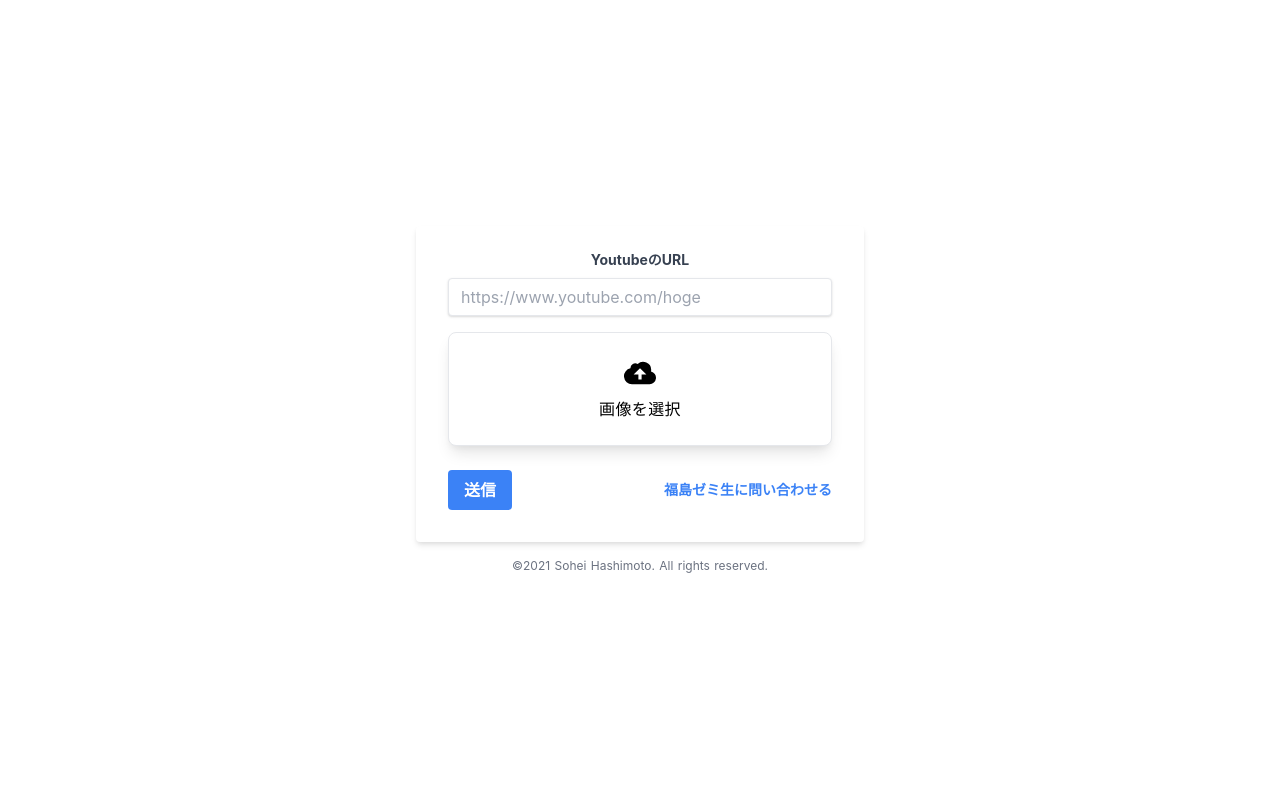
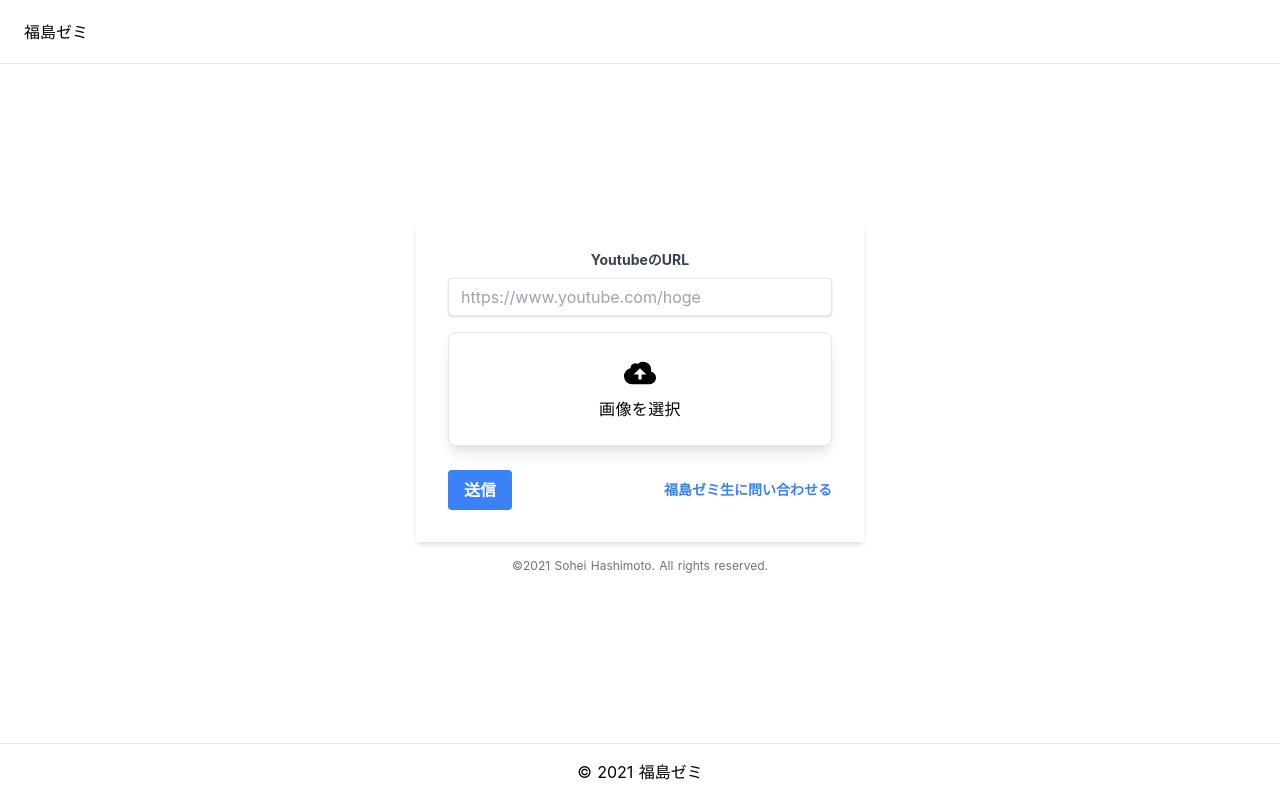
Before and after one commit to sohey-dr/Fukusima_zemi, a Nuxt app: page / in a window 1280 px wide. Built offline with nearby package versions, Linux system fonts and the light colour scheme.

Commit message:
[ADD]headerとfooter

```diff
--- /dev/null
+++ b/components/Footer.vue
@@ -0,0 +1,16 @@
+<template>
+  <div class="footer">
+    <hr>
+    <div class="text-center my-4">
+      © 2021 福島ゼミ
+    </div>
+  </div>
+</template>
+
+<style scoped>
+.footer {
+  width: 100%;
+  position: absolute;
+  bottom: 0;
+}
+</style>
--- /dev/null
+++ b/components/Header.vue
@@ -0,0 +1,20 @@
+<!-- This example requires Tailwind CSS v2.0+ -->
+<template>
+  <div class="flex bg-white border-b border-gray-200 fixed top-0 inset-x-0 z-100 h-16 items-center">
+    <div class="w-full max-w-screen-xl relative mx-auto px-6">
+      <div class="flex items-center -mx-6">
+        <div class="lg:w-1/4 xl:w-1/5 pl-6 pr-6 lg:pr-8">
+          <div class="flex items-center">
+            <nuxt-link to="/">福島ゼミ</nuxt-link>
+          </div>
+        </div>
+      </div>
+    </div>
+  </div>
+</template>
+
+<style scoped>
+a:hover {
+  text-decoration: none;
+}
+</style>
--- a/layouts/default.vue
+++ b/layouts/default.vue
@@ -1,8 +1,21 @@
 <template>
   <div>
+    <Header />
     <Nuxt />
+    <Footer />
   </div>
 </template>
+
+<script>
+import Header from "@/components/Header"
+import Footer from "@/components/Footer"
+export default {
+  components: {
+    Header,
+    Footer
+  }
+}
+</script>
 
 <style>
 html {
```
